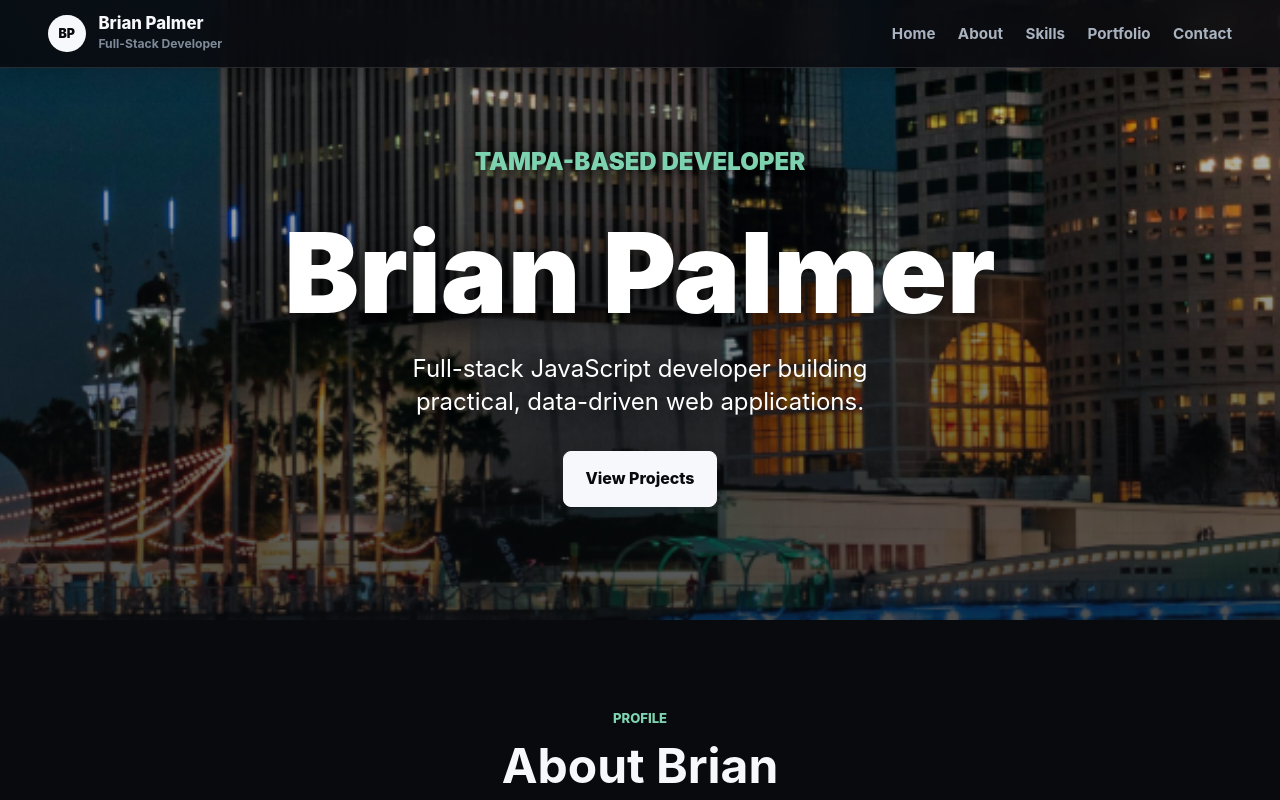
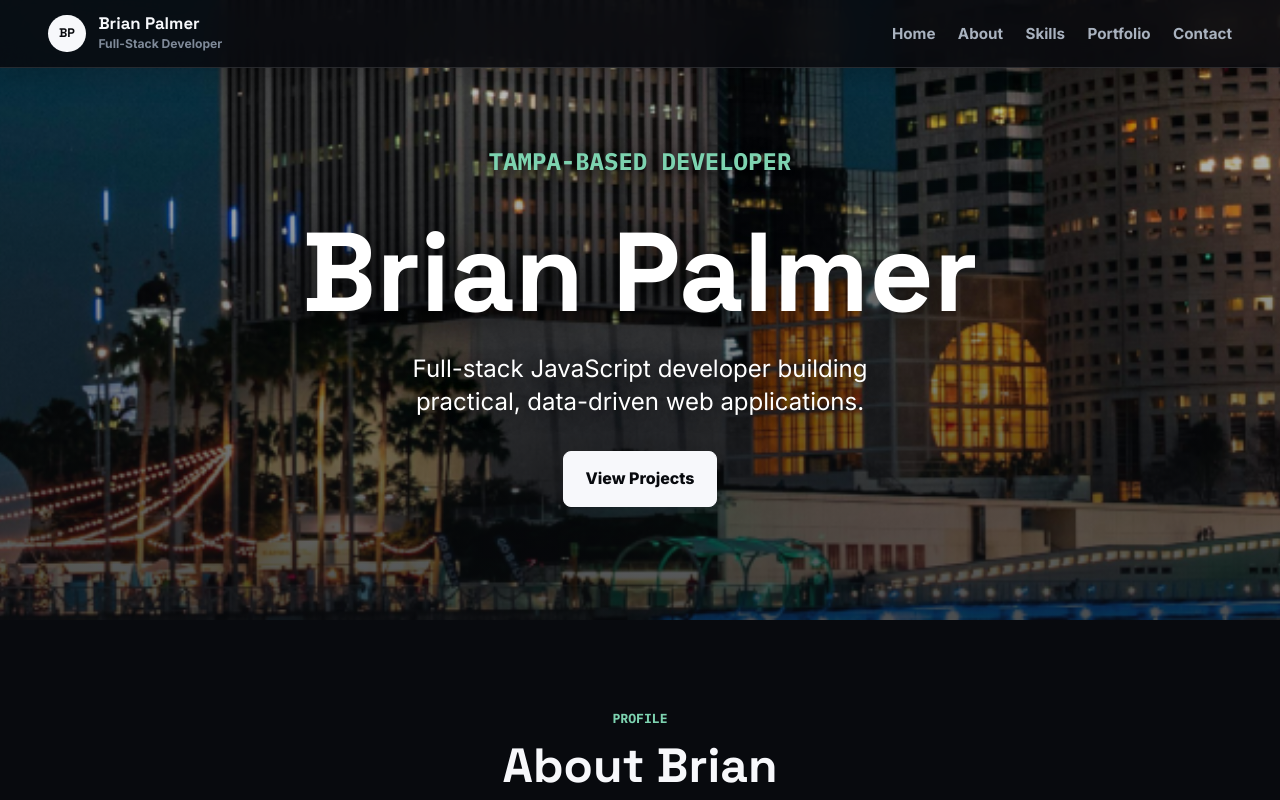
Before and after one commit to jamesdoom/bp-portfolio, a React (Create React App) app: page / in a window 1280 px wide. Built offline with nearby package versions, Linux system fonts and the light colour scheme; no server answers.

Commit message:
Apply modern portfolio font stack

```diff
--- a/public/index.html
+++ b/public/index.html
@@ -1,8 +1,10 @@
 <!DOCTYPE html>
 <html lang="en">
   <head>
-    <link href="https://fonts.googleapis.com/css2?family=Pacifico&display=swap" rel="stylesheet">
     <meta charset="utf-8" />
+    <link rel="preconnect" href="https://fonts.googleapis.com" />
+    <link rel="preconnect" href="https://fonts.gstatic.com" crossorigin />
+    <link href="https://fonts.googleapis.com/css2?family=IBM+Plex+Mono:wght@500;600;700&family=Inter:wght@400;500;600;700;800&family=Space+Grotesk:wght@500;600;700&display=swap" rel="stylesheet" />
     <link rel="icon" href="%PUBLIC_URL%/favicon.svg" />
     <meta name="viewport" content="width=device-width, initial-scale=1" />
     <meta name="theme-color" content="#000000" />
--- a/src/App.css
+++ b/src/App.css
@@ -11,6 +11,9 @@
   --link-hover-color: #d7f8ff;
   --accent-color: #7dd3b0;
   --box-shadow: 0 18px 42px rgba(0, 0, 0, 0.28);
+  --font-body: Inter, ui-sans-serif, system-ui, -apple-system, BlinkMacSystemFont, "Segoe UI", sans-serif;
+  --font-heading: "Space Grotesk", Inter, ui-sans-serif, system-ui, sans-serif;
+  --font-mono: "IBM Plex Mono", "SFMono-Regular", Consolas, "Liberation Mono", monospace;
 }
 
 * {
@@ -31,7 +34,7 @@ body {
 body {
   background-color: var(--background-color);
   margin: 0;
-  font-family: Inter, ui-sans-serif, system-ui, -apple-system, BlinkMacSystemFont, "Segoe UI", sans-serif;
+  font-family: var(--font-body);
   font-size: 16px;
   line-height: 1.6;
   text-rendering: optimizeLegibility;
@@ -44,6 +47,7 @@ section {
 h1,
 h2,
 h3 {
+  font-family: var(--font-heading);
   line-height: 1.12;
 }
 
@@ -64,6 +68,7 @@ h2 {
 .section-heading span {
   color: var(--accent-color);
   display: block;
+  font-family: var(--font-mono);
   font-size: 0.82rem;
   font-weight: 800;
   margin-bottom: 0.65rem;
--- a/src/components/Contact.css
+++ b/src/components/Contact.css
@@ -21,6 +21,7 @@ form textarea {
   border-radius: 8px;
   color: var(--text-color);
   display: block;
+  font-family: var(--font-body);
   margin-bottom: 1rem;
   outline: none;
   padding: 0.85rem 1rem;
@@ -44,6 +45,7 @@ form button {
   border-radius: 8px;
   color: var(--background-color);
   cursor: pointer;
+  font-family: var(--font-body);
   font-weight: 800;
   padding: 0.8rem 1.2rem;
   transition: background-color 0.3s ease;
--- a/src/components/Education.css
+++ b/src/components/Education.css
@@ -47,6 +47,7 @@
 
 .degree-type {
   color: var(--secondary-text-color);
+  font-family: var(--font-heading);
   font-weight: bold;
   margin-top: 0.5rem;
 }
--- a/src/components/Experience.css
+++ b/src/components/Experience.css
@@ -26,6 +26,7 @@
 
 .job h3 {
   color: var(--text-color);
+  font-family: var(--font-heading);
   font-size: 1.22rem;
   margin-bottom: 1rem;
 }
--- a/src/components/Hero.css
+++ b/src/components/Hero.css
@@ -29,6 +29,7 @@
 }
 
 .hero-content h1 {
+  font-family: var(--font-heading);
   font-size: clamp(3.4rem, 9vw, 7rem);
   font-weight: 900;
   margin-bottom: 1rem;
@@ -39,6 +40,7 @@
 
 .hero-kicker {
   color: var(--accent-color);
+  font-family: var(--font-mono);
   font-size: 0.92rem;
   font-weight: 900;
   margin: 0 0 0.9rem;
@@ -60,6 +62,7 @@
   border: 1px solid var(--text-color);
   border-radius: 8px;
   color: var(--background-color);
+  font-family: var(--font-body);
   font-weight: 800;
   padding: 0.9rem 1.35rem;
   text-decoration: none;
--- a/src/components/Navbar.css
+++ b/src/components/Navbar.css
@@ -19,6 +19,7 @@
   align-items: center;
   color: var(--text-color);
   display: flex;
+  font-family: var(--font-heading);
   gap: 0.8rem;
   text-decoration: none;
 }
@@ -53,6 +54,7 @@
 
 .wordmark-role {
   color: var(--muted-text-color);
+  font-family: var(--font-body);
   font-size: 0.76rem;
   font-weight: 700;
   margin-top: 0.1rem;
@@ -72,6 +74,7 @@
 
 .nav-links a {
   color: var(--secondary-text-color);
+  font-family: var(--font-body);
   font-size: 0.95rem;
   font-weight: 700;
   text-decoration: none;
--- a/src/components/Portfolio.css
+++ b/src/components/Portfolio.css
@@ -36,6 +36,7 @@
 
 .project-title {
   color: var(--text-color);
+  font-family: var(--font-heading);
   font-size: 1.15rem;
   line-height: 1.25;
   margin: 0 0 0.75rem;
@@ -61,6 +62,7 @@
   border: 1px solid var(--border-color);
   border-radius: 999px;
   color: var(--secondary-text-color);
+  font-family: var(--font-mono);
   font-size: 0.78rem;
   padding: 0.3rem 0.55rem;
 }
@@ -68,6 +70,7 @@
 .project-link {
   align-self: flex-start;
   color: var(--link-color);
+  font-family: var(--font-heading);
   font-weight: 800;
   margin-top: auto;
   text-decoration: none;
--- a/src/components/Skills.css
+++ b/src/components/Skills.css
@@ -39,6 +39,7 @@
 
 .skill-title {
   color: var(--text-color);
+  font-family: var(--font-heading);
   font-size: 1.15rem;
   line-height: 1.25;
   margin: 0 0 0.75rem;
@@ -63,6 +64,7 @@
   border: 1px solid var(--border-color);
   border-radius: 999px;
   color: var(--secondary-text-color);
+  font-family: var(--font-mono);
   font-size: 0.78rem;
   padding: 0.3rem 0.55rem;
 }
@@ -83,6 +85,7 @@
 .credentials-eyebrow {
   color: var(--accent-color);
   display: block;
+  font-family: var(--font-mono);
   font-size: 0.76rem;
   font-weight: 800;
   margin-bottom: 0.55rem;
```
